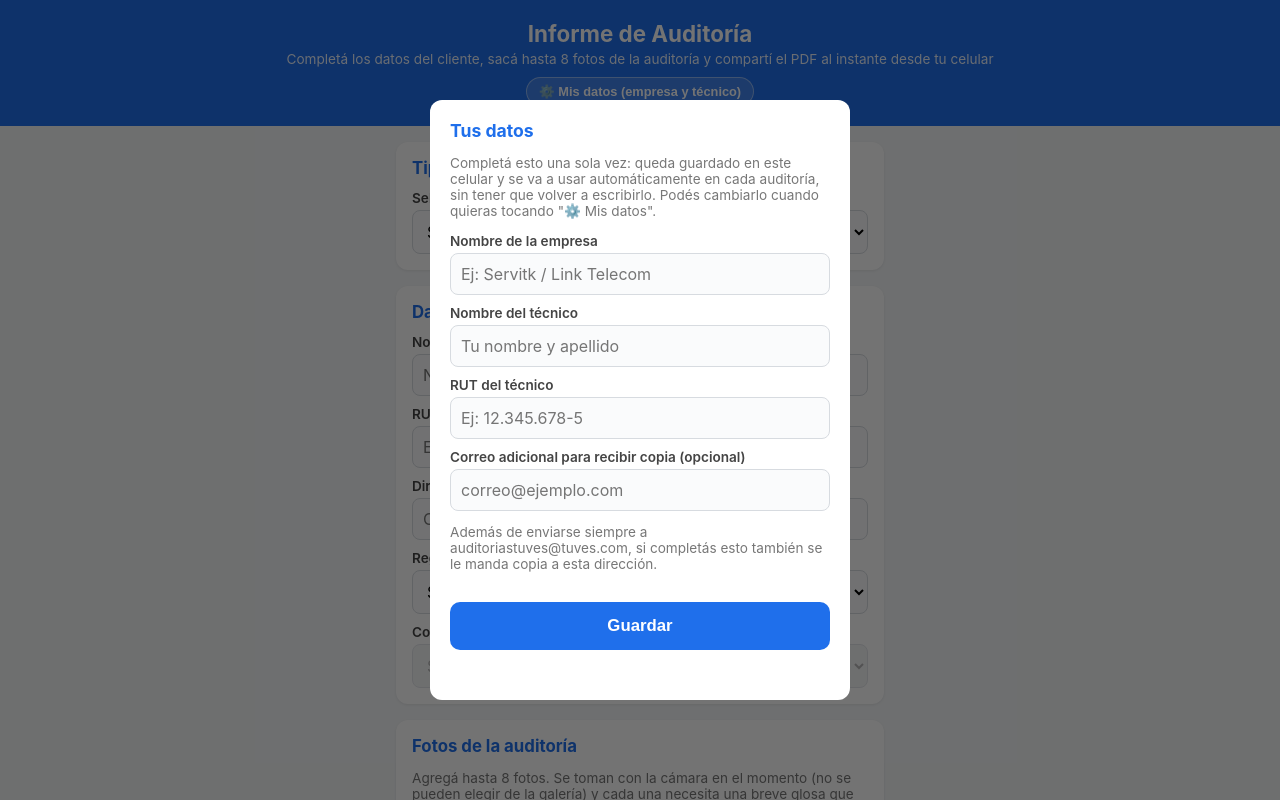
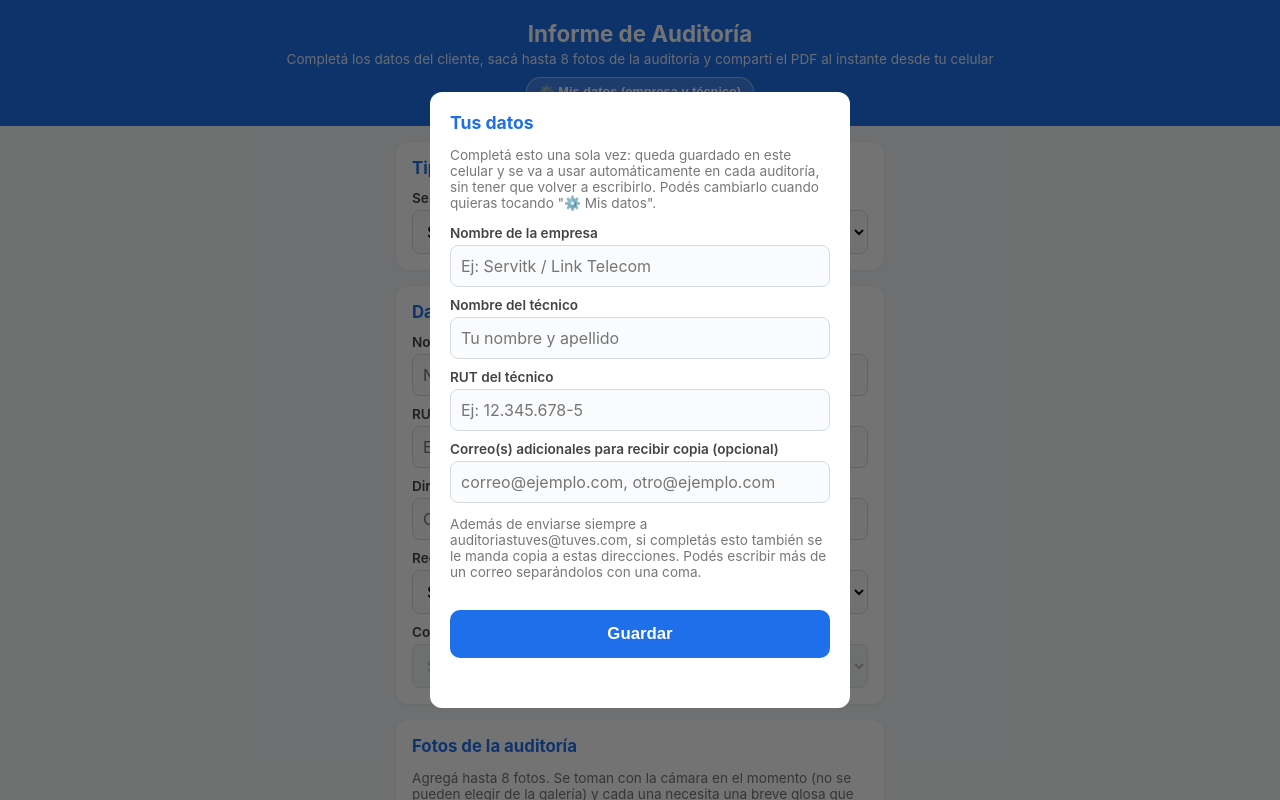
Before and after one commit to darrbe7-cloud/informe-instalaciones, a Flask app: page / in a window 1280 px wide. Run offline with Flask 3, Linux system fonts and the light colour scheme.

Commit message:
Update index.html

```diff
--- a/templates/index.html
+++ b/templates/index.html
@@ -120,9 +120,9 @@
       <input type="text" id="config_rut_tecnico" placeholder="Ej: 12.345.678-5" />
       <span id="config-rut-error" class="field-error" style="display:none">El RUT no es válido, revisá el dígito verificador.</span>
 
-      <label for="config_correo_adicional">Correo adicional para recibir copia (opcional)</label>
-      <input type="text" id="config_correo_adicional" placeholder="correo@ejemplo.com" />
-      <p class="hint">Además de enviarse siempre a auditoriastuves@tuves.com, si completás esto también se le manda copia a esta dirección.</p>
+      <label for="config_correo_adicional">Correo(s) adicionales para recibir copia (opcional)</label>
+      <input type="text" id="config_correo_adicional" placeholder="correo@ejemplo.com, otro@ejemplo.com" />
+      <p class="hint">Además de enviarse siempre a auditoriastuves@tuves.com, si completás esto también se le manda copia a estas direcciones. Podés escribir más de un correo separándolos con una coma.</p>
 
       <button type="button" id="btn-guardar-config" class="btn-enviar" style="margin-top:16px;">Guardar</button>
     </div>
```
